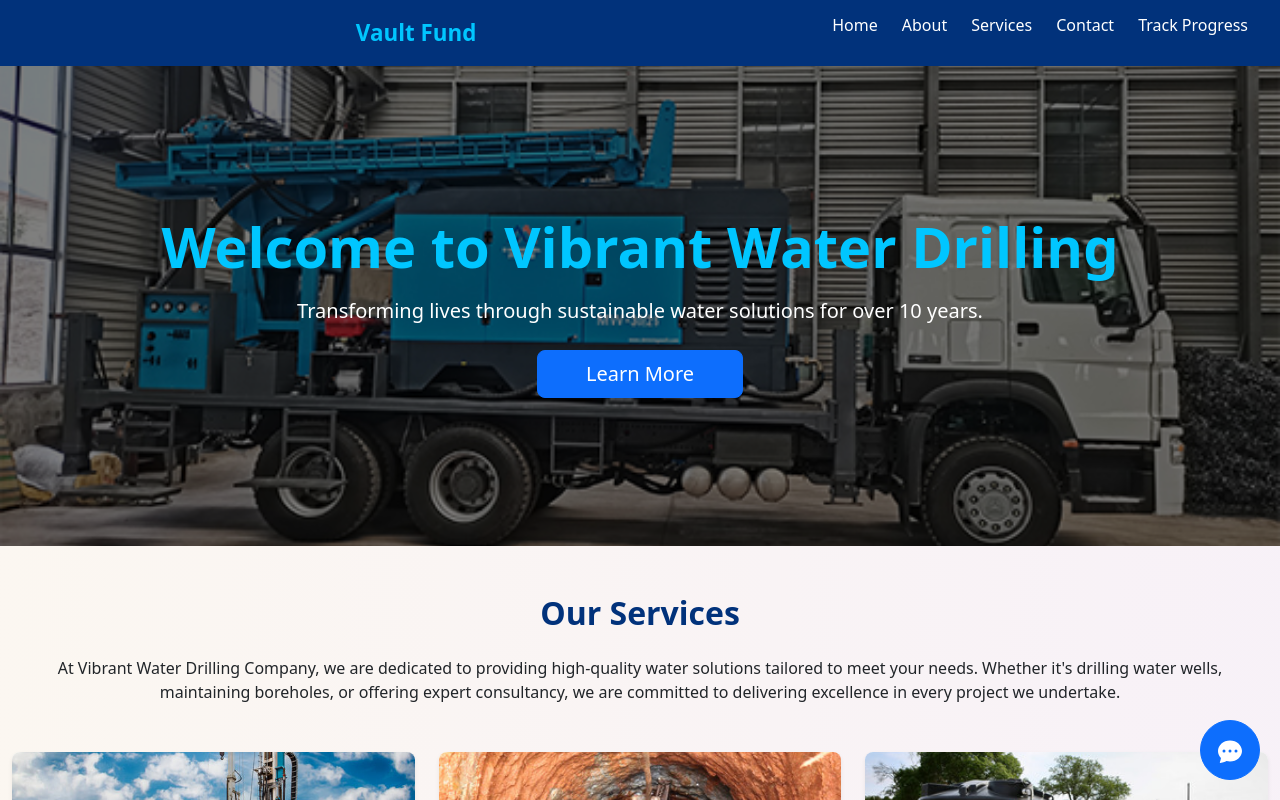
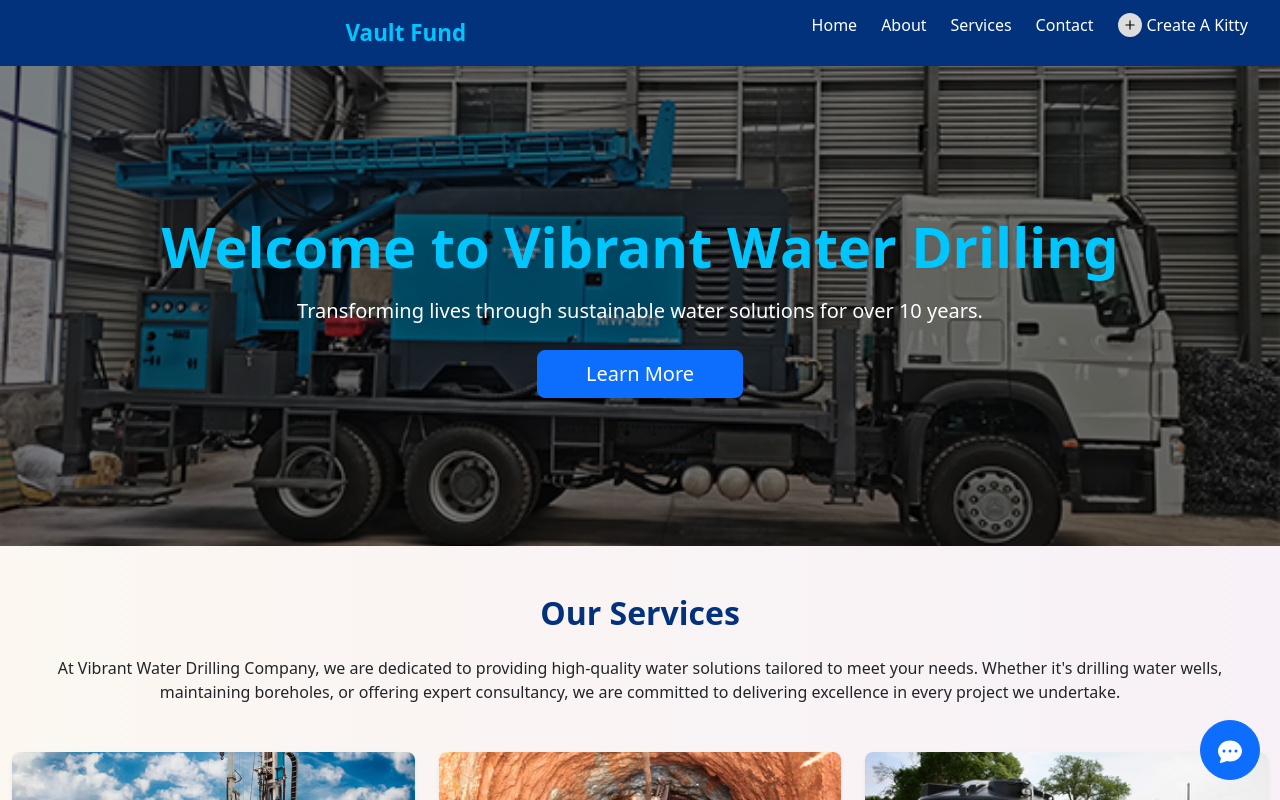
Before and after one commit to DBEST-EZRA/Vault-fund-client-, a React (Create React App) app: page / in a window 1280 px wide. Shown: the top 800 px of the page. Built offline with nearby package versions, Linux system fonts and the light colour scheme.

Commit message:
added a kitty button

```diff
--- a/src/components/Header.jsx
+++ b/src/components/Header.jsx
@@ -34,7 +34,39 @@ const Header = () => {
             <a href="contact">Contact</a>
           </li>
           <li>
-            <a href="track-progress">Track Progress</a>
+            <a
+              href="track-progress"
+              style={{ display: "flex", alignItems: "center", gap: "5px" }}
+            >
+              <span
+                style={{
+                  width: "24px",
+                  height: "24px",
+                  background: "#ddd",
+                  borderRadius: "50%",
+                  display: "flex",
+                  justifyContent: "center",
+                  alignItems: "center",
+                }}
+              >
+                <svg
+                  width="14"
+                  height="14"
+                  viewBox="0 0 24 24"
+                  fill="none"
+                  xmlns="http://www.w3.org/2000/svg"
+                >
+                  <path
+                    d="M12 5V19M5 12H19"
+                    stroke="black"
+                    strokeWidth="2"
+                    strokeLinecap="round"
+                    strokeLinejoin="round"
+                  />
+                </svg>
+              </span>
+              Create A Kitty
+            </a>
           </li>
         </ul>
       </nav>
```
